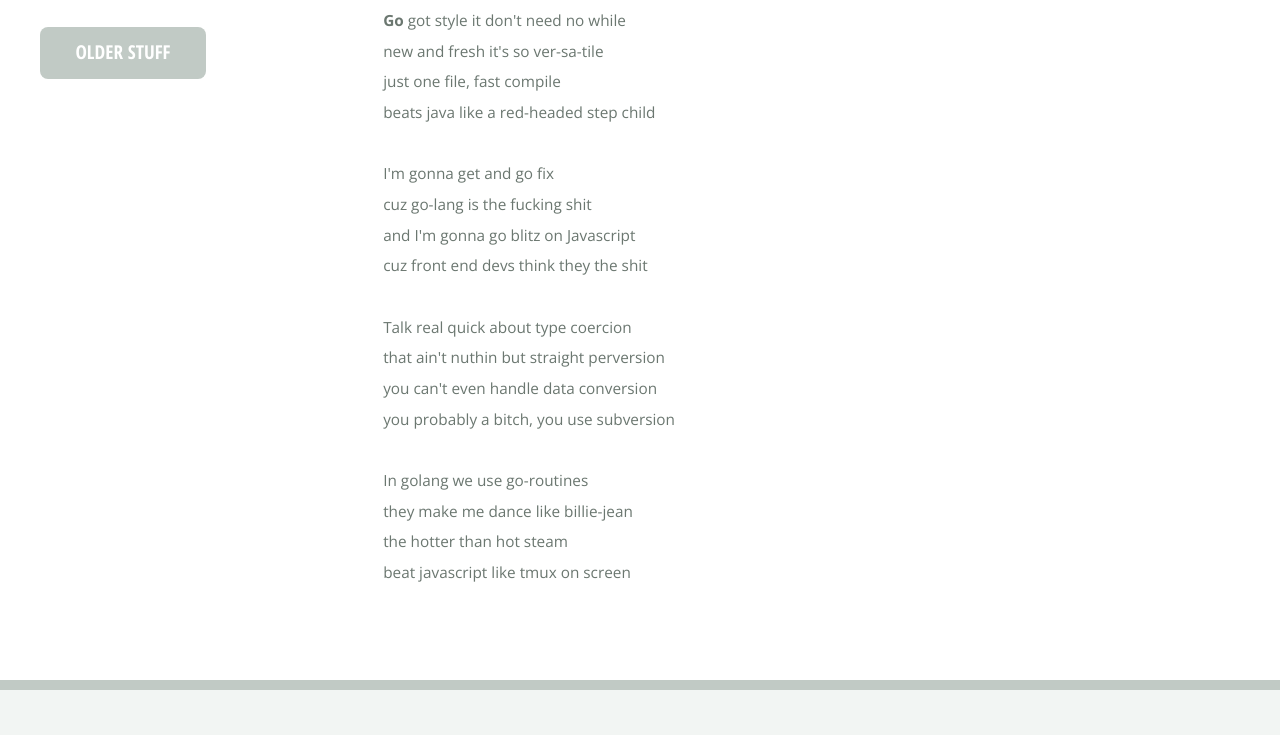
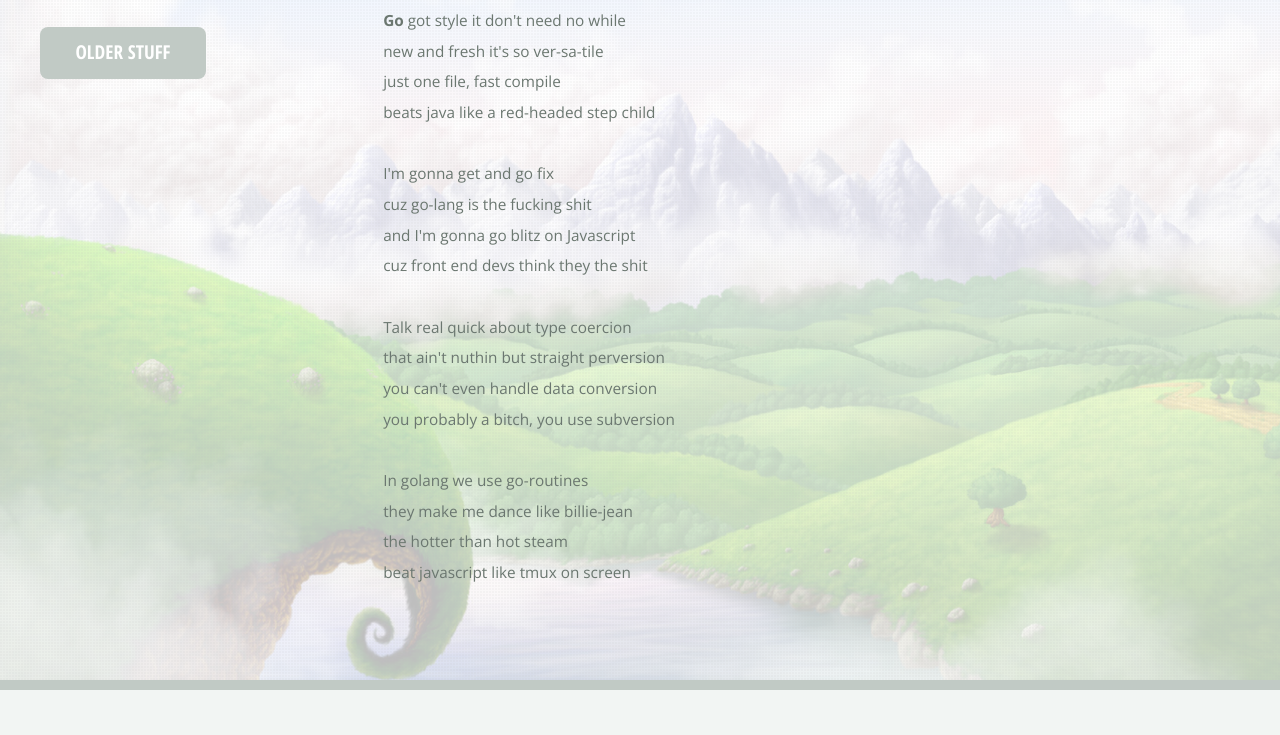
Before and after one commit to nuttapp/nuttapp-web, a plain HTML site: page blog.html in a window 1280 px wide. Shown: the part 307-1042 px from the top of the page. Drawn offline with nearby package versions, Linux system fonts and the light colour scheme.

Commit message:
Add background image to content body of blog post
Note the row div now has to be marked as relative b/c it's parent is
relative and there's and absolute div which is the new background.

```diff
--- a/blog.html
+++ b/blog.html
@@ -48,7 +48,21 @@
     <!-- Main -->
     <div id="main-wrapper">
       <div id="main" class="container">
-        <div class="row">
+      <div style="
+        /* background-color: blue; */
+        width: 100%;
+        height: 100%;
+        position: absolute;
+        top: 0;
+        right: 0;
+        opacity: .25;
+        background-image: url('/css/images/overlay.png'), url('/css/images/overlay.png'), url('images/golang_rap_background.jpg');
+        background-repeat: repeat, repeat, no-repeat;
+        background-size: auto, auto, cover;
+        /* opacity: .25; */
+        /* -webkit-filter: blur(1px); */
+      "></div>
+      <div class="row" style="position: relative;">
           <div class="3u">
             <div class="sidebar">
 
```
Also changed, not shown: images/golang_rap_background.jpg (added).
